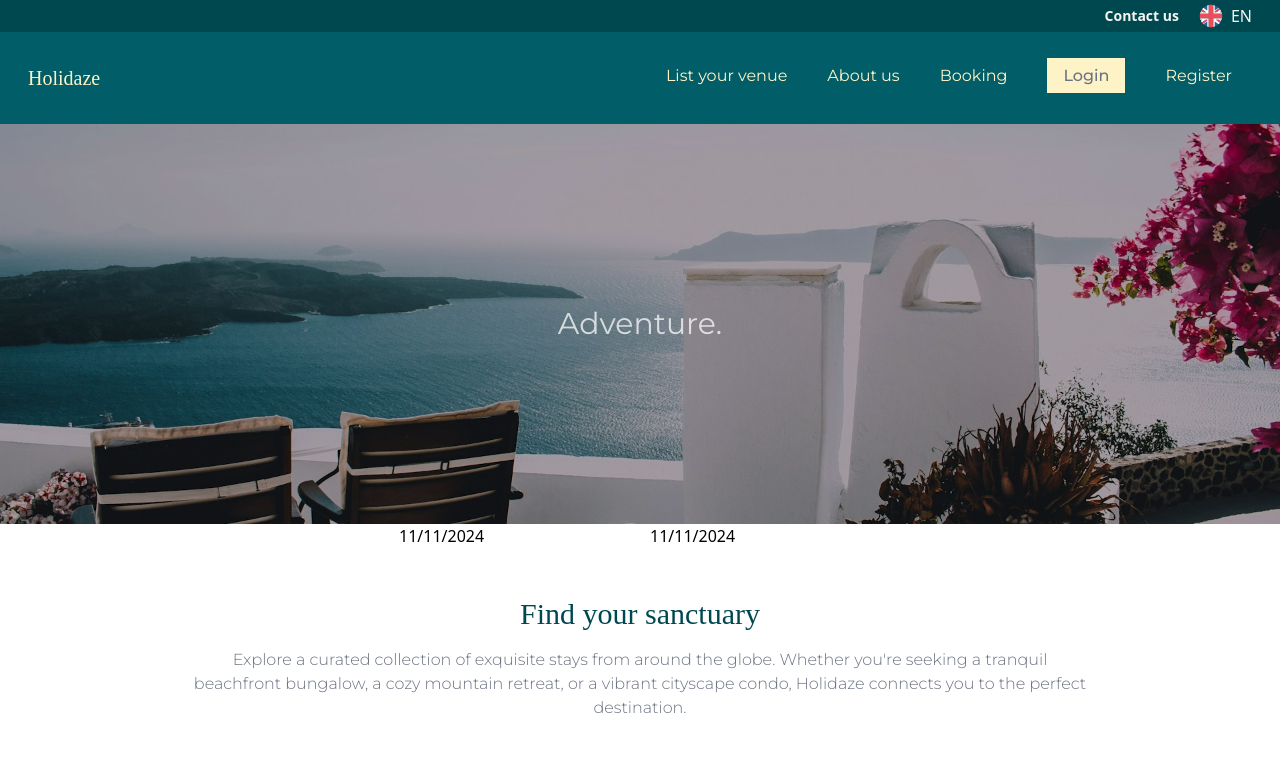
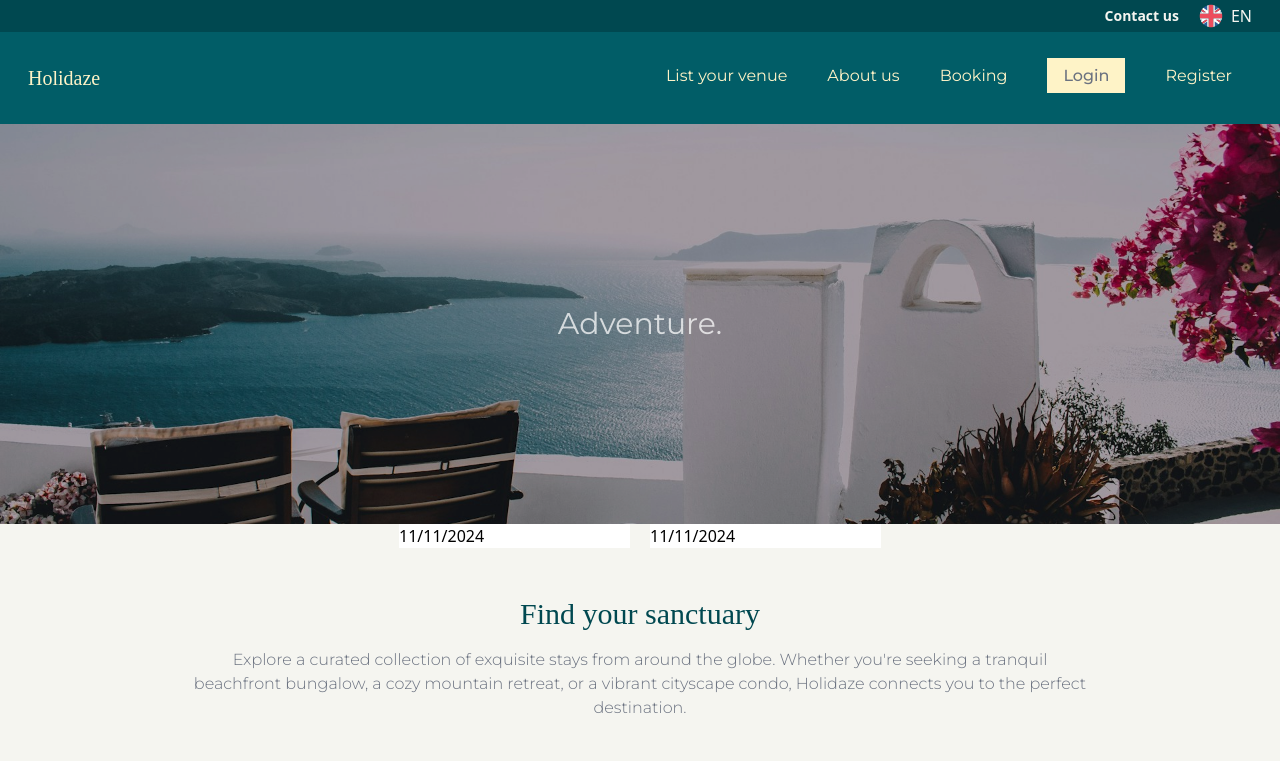
Before and after one commit to oddvarzk/Holidaze, a React (Vite) app: page / in a window 1280 px wide. Shown: the top 761 px of the page. Built offline with nearby package versions, Linux system fonts and the light colour scheme; a web font is replaced by a local one.

Commit message:
bg color for homepage set in Home.tsx

```diff
--- a/src/pages/Home/index.tsx
+++ b/src/pages/Home/index.tsx
@@ -19,7 +19,7 @@ export function Home() {
   }, [words.length]);
 
   return (
-    <div>
+    <div className="bg-paleSand">
       <div
         className="relative bg-no-repeat bg-cover h-[50vh] w-full flex items-center justify-center bg-top sm:bg-center"
         style={{ backgroundImage: `url(${greeceBackg})` }}
```
